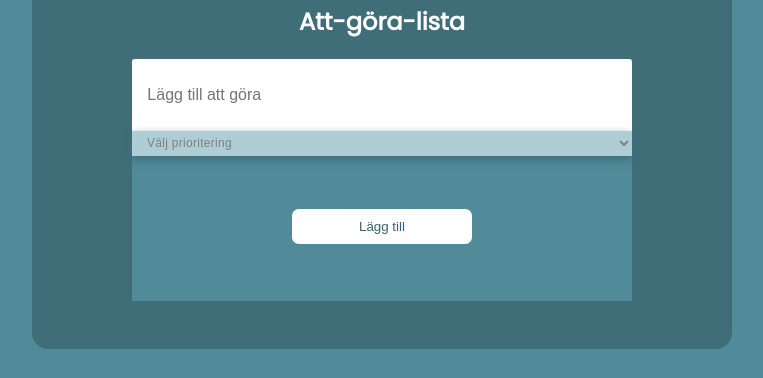
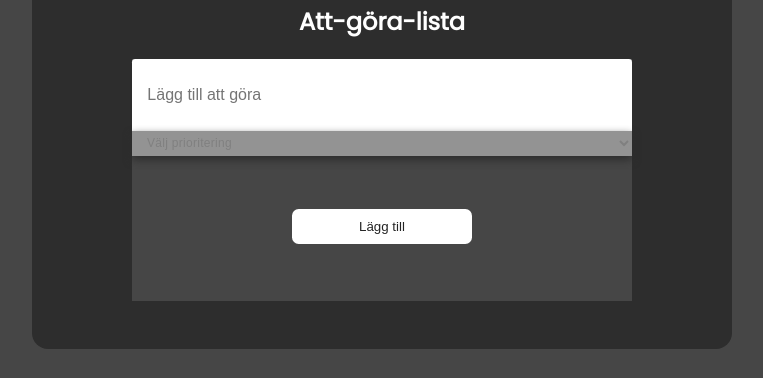
Before and after one commit to jenniferchristine/jeja2306-moment2, a website built with Parcel: page src/index.html in a window 1280 px wide. Shown: the part 145-523 px from the top of the page, without its empty margins (258-1021 px from the left). Built offline with nearby package versions, Linux system fonts and the light colour scheme.

Commit message:
changed colors

```diff
--- a/src/css/_base.scss
+++ b/src/css/_base.scss
@@ -4,7 +4,7 @@
 $font-stack: 'Poppins';
 $paragraph-text: 'Inter';
 
-$primary-color: #518b99;
+$primary-color: #464646;
 $darker_color: darken($primary-color, 10%);
 $darkest_color: darken($primary-color, 13.5%);
 $light_color: lighten($primary-color, 100%);
```
